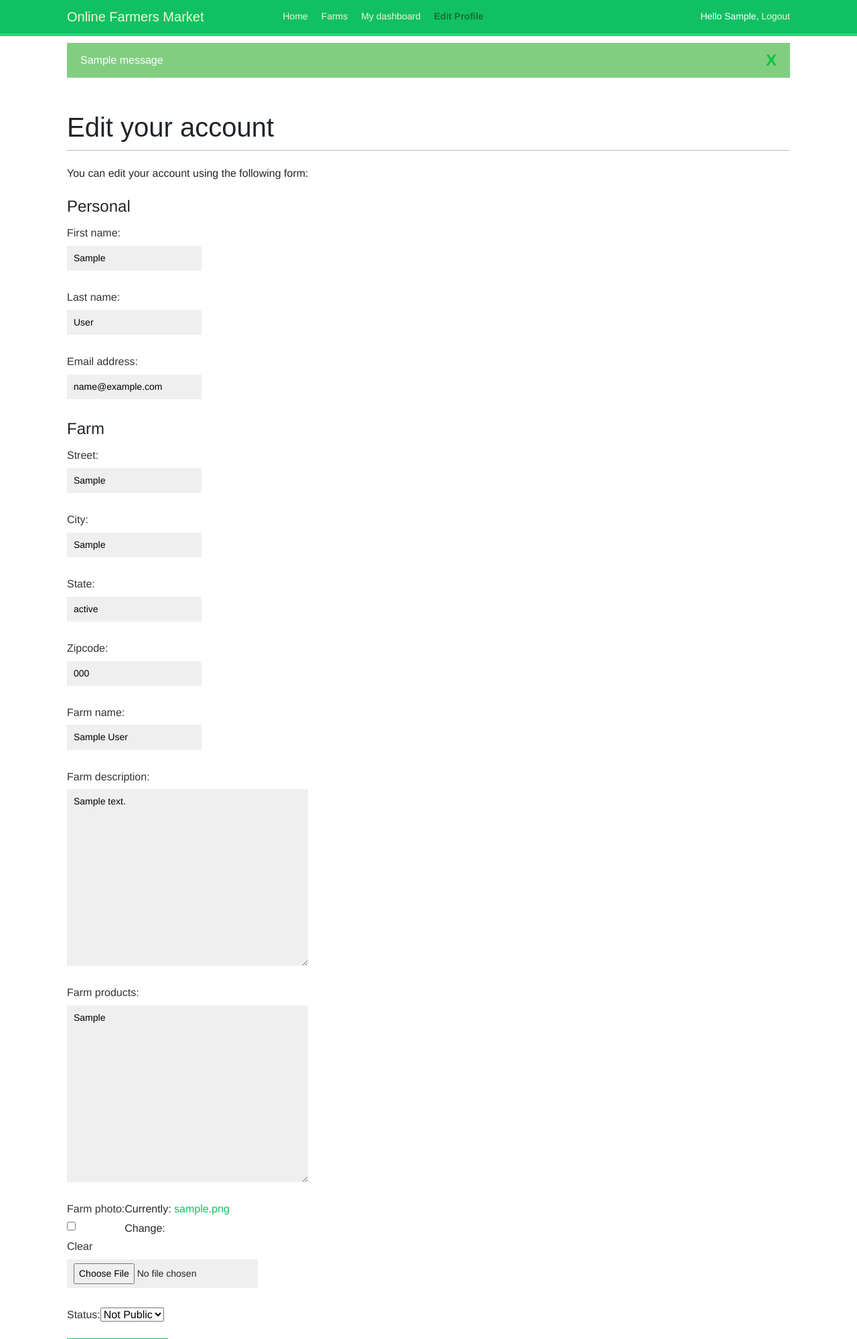
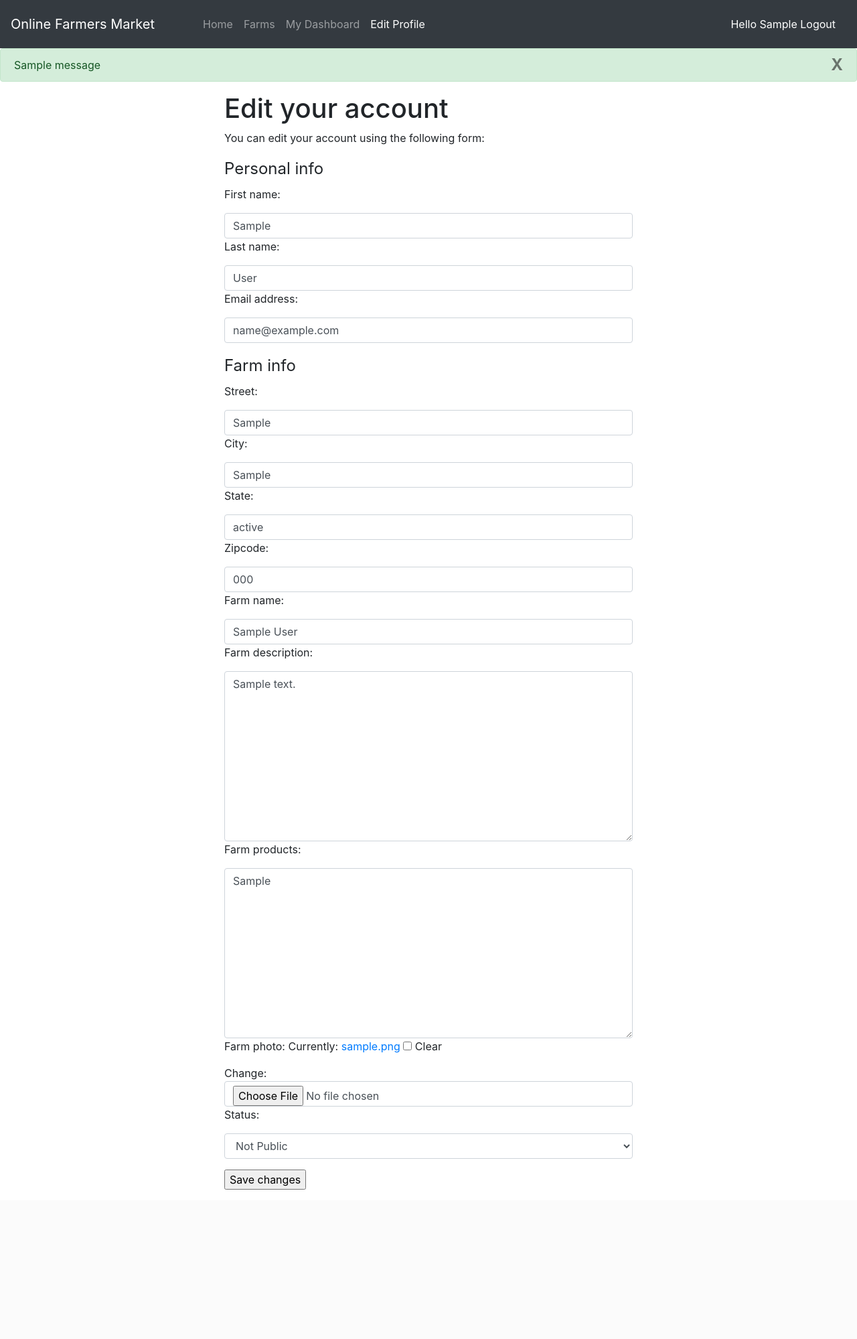
Before and after one commit to kenocathon/Online_Farmers_Market, a Django app: page /account/edit_profile/ in a window 1280 px wide. Shown: the top 1999 px of the page at 67% size. After the commit the page ends 1776 px from the top, so only its background shows below. Run offline with Django 3.2, Linux system fonts and the light colour scheme; a user stored in the database is signed in; tables that the repository leaves empty hold one stand-in row (values such as "Sample post"); one stand-in notice (Sample message) is shown; some libraries are stand-ins or nearby versions; some web fonts are replaced.

Commit message:
updated registration form with bootstrap theme

```diff
--- a/account/forms.py
+++ b/account/forms.py
@@ -4,15 +4,23 @@ from .models import FarmerProfile
 
 
 class UserRegistrationForm(forms.ModelForm):
-
-    password = forms.CharField(label='Password', widget=forms.PasswordInput)
+    password = forms.CharField(
+        label='password', widget=forms.PasswordInput(attrs={'class': 'form-control'}))
     password2 = forms.CharField(
-        label='Repeat password', widget=forms.PasswordInput)
+        label='Repeat password', widget=forms.PasswordInput(attrs={'class': 'form-control'}))
 
     class Meta:
         model = User
         fields = ('username', 'first_name',
                   'last_name', 'email',)
+
+        widgets = {
+            'username': forms.TextInput(attrs={'class': 'form-control'}),
+            'first_name': forms.TextInput(attrs={'class': 'form-control'}),
+            'last_name': forms.TextInput(attrs={'class': 'form-control'}),
+            'email': forms.EmailInput(attrs={'class': 'form-control'}),
+
+        }
 
     def clean_password2(self):
         cd = self.cleaned_data
@@ -25,6 +33,12 @@ class UserEditForm(forms.ModelForm):
     class Meta:
         model = User
         fields = ('first_name', 'last_name', 'email')
+        widgets = {
+            'first_name': forms.TextInput(attrs={'class': 'form-control'}),
+            'last_name': forms.TextInput(attrs={'class': 'form-control'}),
+            'email': forms.EmailInput(attrs={'class': 'form-control'}),
+
+        }
 
 
 class FarmerProfileEditForm(forms.ModelForm):
@@ -32,3 +46,15 @@ class FarmerProfileEditForm(forms.ModelForm):
         model = FarmerProfile
         fields = ('street', 'city', 'state', 'zipcode', 'farm_name',
                   'farm_description', 'farm_products', 'farm_photo', 'status')
+        widgets = {
+            'street': forms.TextInput(attrs={'class': 'form-control'}),
+            'city': forms.TextInput(attrs={'class': 'form-control'}),
+            'state': forms.TextInput(attrs={'class': 'form-control'}),
+            'zipcode': forms.TextInput(attrs={'class': 'form-control'}),
+            'farm_name': forms.TextInput(attrs={'class': 'form-control'}),
+            'farm_description': forms.Textarea(attrs={'class': 'form-control'}),
+            'farm_products': forms.Textarea(attrs={'class': 'form-control'}),
+            'farm_photo': forms.ClearableFileInput(attrs={'class': 'form-control'}),
+            'status': forms.Select(attrs={'class': 'form-control'}),
+
+        }
--- a/account/templates/account/base.html
+++ b/account/templates/account/base.html
@@ -6,60 +6,53 @@
     <meta name="viewport" content="width=device-width, initial-scale=1.0">
     <link rel="stylesheet" href="https://stackpath.bootstrapcdn.com/bootstrap/4.4.1/css/bootstrap.min.css"
    integrity="sha384-Vkoo8x4CGsO3+Hhxv8T/Q5PaXtkKtu6ug5TOeNV6gBiFeWPGFN9MuhOf23Q9Ifjh" crossorigin="anonymous">
-    <link rel="stylesheet" href="{% static "account/css/base.css"%}">
+
     <title>{% block title%}{% endblock %}</title>
 </head>
 <body>
-    <div id="header">
+   <nav class="navbar navbar-dark bg-dark navbar-expand-md">
+    <a href="#" class="navbar-brand">Online Farmers Market</a>
+    <button class="navbar-toggler" data-toggle="collapse" data-target="#navMenu">
+        <span class="navbar-toggler-icon"></span>
+    </button>
+        <div class="collapse navbar-collapse" id="navMenu">
+        {% if request.user.is_authenticated %}
+            <ul class="navbar-nav ml-5">
+                <li class="nav-item {% if section == 'home' %} active {% endif %}">
+                <a href="{% url "index" %}" class="nav-link">Home</a>
+                </li>
+                <li class="nav-item {% if section == 'farm_list' %} active {% endif %}">
+                <a href="{% url "farmer_list" %}" class="nav-link">Farms</a>
+                </li>
+                <li class="nav-item {% if section == 'dashboard' %} active {% endif %}">
+                <a href="{% url "dashboard" %}" class="nav-link">My Dashboard</a>
+                </li>
+                <li class="nav-item {% if section == 'edit_profile' %} active {% endif %}">
+                <a href="{% url "edit" %}" class="nav-link">Edit Profile</a>
+                </li>
+            </ul>
+            <span class="navbar-text ml-auto"><a href="{% url "logout" %}" class="nav-link">Hello {{ request.user.first_name }} Logout</a></span>
 
-        {% if request.user.is_authenticated %}
-          <span class="logo">Online Farmers Market</span>
-            <ul class="menu">
-                <li{%if section == "home"%} class="selected" {% endif %}>
-                    <a href="{% url "index" %}">Home</a>
+        {% else %}
+            <ul class="navbar-nav ml-5">
+                <li class="nav-item {% if section == 'home' %} active {% endif %}">
+                <a href="{% url "index" %}" class="nav-link">Home</a>
                 </li>
-                <li {% if section == "farm_list" %} class="selected" {% endif %}>
-                    <a href="{% url "farmer_list" %}">Farms</a>
+                <li class="nav-item {% if section == 'farm_list' %} active {% endif %}">
+                <a href="{% url "farmer_list" %}" class="nav-link">Farms</a>
                 </li>
-                <li {% if section == "dashboard" %} class="selected" {% endif %}>
-                    <a href="{% url "dashboard" %}">My dashboard</a>
+                <li class="nav-item {% if section == 'register' %} active {% endif %}">
+                <a href="{% url "register" %}" class="nav-link">Become a farmer</a>
                 </li>
-                <li {% if section == "edit_profile" %}class="selected"{% endif %}>
-                    <a href="{% url "edit" %}">Edit Profile</a>
-                </li>
+            </ul>
+            <span class="navbar-text ml-auto"><a href="{% url "login" %}" class="nav-link">Log-in</a></span>
+        {% endif %}
+        </div>
+    </nav>
+    {% if messages %}
+            {% for message in messages %}
+                <p class="alert alert-{{ message.tags }}"> {{ message|safe }} <a href="#" class="close">X</a></p>
 
-            </ul>
-        {% else %}
-             <span class="logo">Online Farmers Market</span>
-            <ul class="menu">
-                <li{%if section == "home"%} class="selected" {% endif %}>
-                    <a href="{% url "index" %}">Home</a>
-                </li>
-                <li {% if section == "farm_list" %} class="selected" {% endif %}>
-                    <a href="{% url "farmer_list" %}">Farms</a>
-                </li>
-                <li {% if section == "register" %} class="selected" {% endif %}>
-                    <a href="{% url "register" %}">Become a farmer</a>
-                </li>
-
-
-            </ul>
-        {% endif %}
-        <span class="user">
-            {% if request.user.is_authenticated %}
-                Hello {{ request.user.first_name }}, <a href="{% url "logout" %}">Logout</a>
-            {% else %}
-                <a href="{% url "login" %}">Log-in</a>
-            {% endif %}
-        </span>
-    </div>
-    {% if messages %}
-        <ul class="messages">
-            {% for message in messages %}
-                <li class="{{ message.tags }}">
-                    {{ message|safe }}
-                    <a href="#" class="close">X</a>
-                </li>
             {% endfor %}
         </ul>
     {% endif %}
@@ -67,5 +60,9 @@
         {% block content %}
         {% endblock %}
     </div>
+
+    <script src="https://code.jquery.com/jquery-3.5.1.slim.min.js" integrity="sha384-DfXdz2htPH0lsSSs5nCTpuj/zy4C+OGpamoFVy38MVBnE+IbbVYUew+OrCXaRkfj" crossorigin="anonymous"></script>
+    <script src="https://cdn.jsdelivr.net/npm/popper.js@1.16.0/dist/umd/popper.min.js" integrity="sha384-Q6E9RHvbIyZFJoft+2mJbHaEWldlvI9IOYy5n3zV9zzTtmI3UksdQRVvoxMfooAo" crossorigin="anonymous"></script>
+    <script src="https://stackpath.bootstrapcdn.com/bootstrap/4.5.0/js/bootstrap.min.js" integrity="sha384-OgVRvuATP1z7JjHLkuOU7Xw704+h835Lr+6QL9UvYjZE3Ipu6Tp75j7Bh/kR0JKI" crossorigin="anonymous"></script>
 </body>
 </html>
--- a/account/templates/account/edit_profile.html
+++ b/account/templates/account/edit_profile.html
@@ -1,21 +1,32 @@
 {% extends 'account/base.html' %}
 {% block title %}Edit your account{% endblock%}
 {%block content%}
+
+<div class="offset-3 col-md-6">
     <h1>Edit your account</h1>
     <p>You can edit your account using the following form:</p>
     <form method="POST" enctype="multipart/form-data">
         <fieldset>
-        <legend>Personal</legend>
-            {{ user_form.as_p }}
+            <legend>Personal info</legend>
+                <div class="form-group">
+                    {% for field in user_form %}
+                        <label for="">{{field.label_tag}}</label>
+                        {{field}}
+                    {% endfor %}
+                </div>
+
         </fieldset>
         <fieldset>
-        <legend>Farm</legend>
-            {{ farmer_profile_form.as_p }}
+            <legend>Farm info</legend>
+                 <div class="form-group">
+                    {% for field in farmer_profile_form %}
+                        <label for="">{{field.label_tag}}</label>
+                        {{field}}
+                    {% endfor %}
                 {% csrf_token %}
         </fieldset>
         <p><input type="submit" value="Save changes"></p>
     </form>
-
-
+</div>
 
 {% endblock %}
--- a/account/views.py
+++ b/account/views.py
@@ -48,25 +48,4 @@ def register(request):
             return render(request, 'account/register_done.html', {'new_user': new_user})
     else:
         user_form = UserRegistrationForm()
-    return render(request, 'account/register.html', {'user_form': user_form})
-
-# def user_login(request):
-#     if request.method == 'POST':
-#         form = LoginForm(request.POST)
-#         if form.is_valid():
-#             cd = form.cleaned_data
-#             user = authenticate(
-#                 request, username=cd['username'], password=cd['password'])
-#             if user is not None:
-#                 if user.is_active:
-#                     login(request, user)
-#                 return HttpResponse('Authenticated successfully')
-#             else:
-#                 return HttpResponse('Disabled account')
-#         else:
-#             return HttpResponse('Invalid login')
-#     else:
-#         form = LoginForm()
-#     return render(request, 'account/login.html', {'form': form})
-
-# Create your views here.
+    return render(request, 'account/register.html', {'user_form': user_form, 'section': 'register'})
```
Also changed, not shown: account/templates/account/bootstrap.html (added, +32 -0 lines), account/templates/account/register.html (+15 -6 lines), home/templates/home/recent_farms.html (line endings or trailing spaces). Lines whose indentation alone changed are shown as unchanged.
